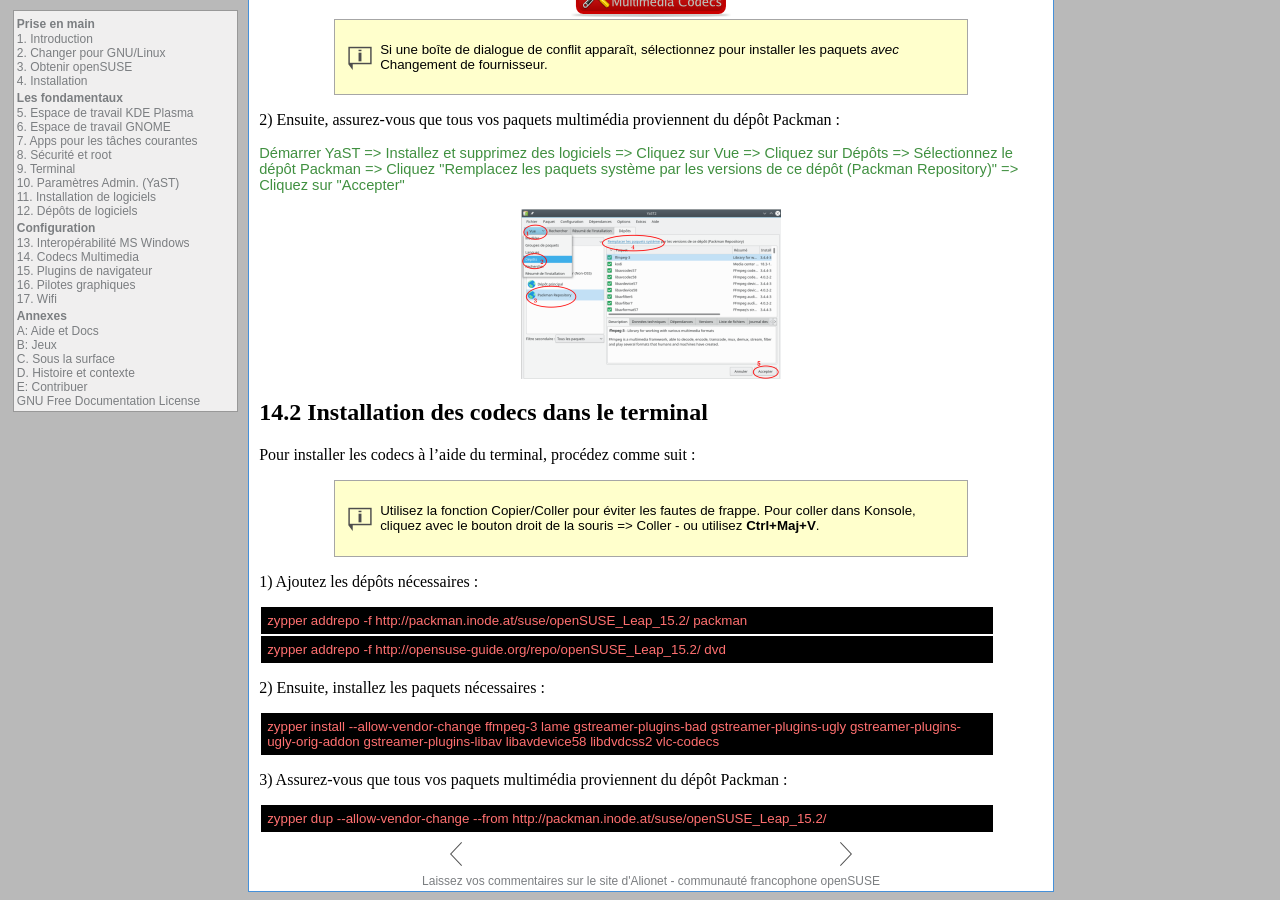
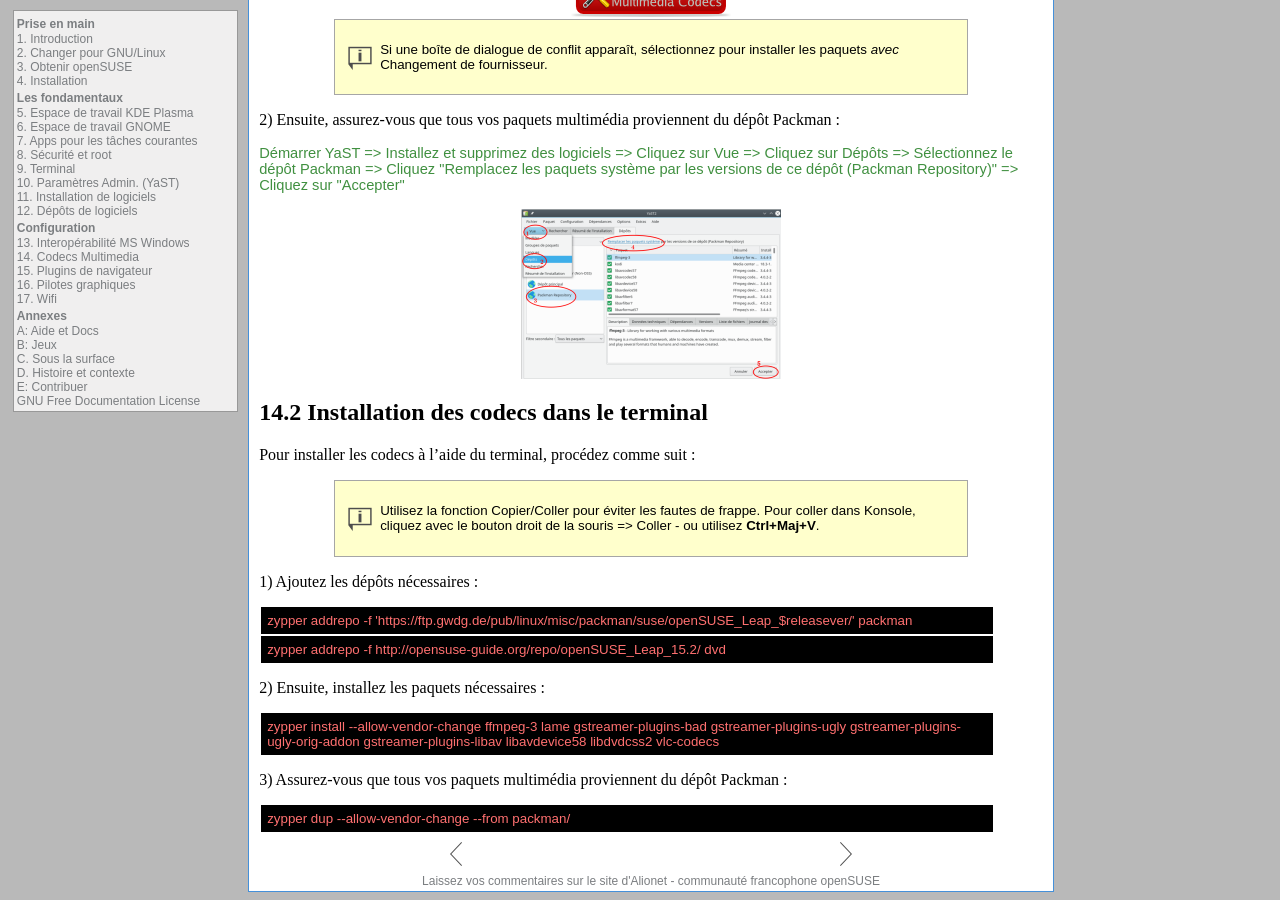
Before and after one commit to alionetasso/opensuse-guide-fr, a Jekyll site: the page built from codecs.md, in a window 1280 px wide and 900 px high, scrolled down 560 px. Built offline with Jekyll 4.4.1, drawn with Linux system fonts in a browser that asks for light colours; part of the change alters nothing that is shown.

Commit message:
changement url packman

```diff
--- a/codecs.md
+++ b/codecs.md
@@ -33,7 +33,7 @@ Pour installer les codecs à l'aide du terminal, procédez comme suit :
 
 1) Ajoutez les dépôts nécessaires :
 
-<div class="clroot">zypper addrepo -f http://packman.inode.at/suse/openSUSE_Leap_15.2/ packman</div>
+<div class="clroot">zypper addrepo -f 'https://ftp.gwdg.de/pub/linux/misc/packman/suse/openSUSE_Leap_$releasever/' packman</div>
 <div class="clroot">zypper addrepo -f http://opensuse-guide.org/repo/openSUSE_Leap_15.2/ dvd</div>
 
 2) Ensuite, installez les paquets nécessaires :
@@ -42,4 +42,4 @@ Pour installer les codecs à l'aide du terminal, procédez comme suit :
 
 3) Assurez-vous que tous vos paquets multimédia proviennent du dépôt Packman :
 
-<div class="clroot">zypper dup --allow-vendor-change --from http://packman.inode.at/suse/openSUSE_Leap_15.2/</div>
+<div class="clroot">zypper dup --allow-vendor-change --from packman/</div>
```
